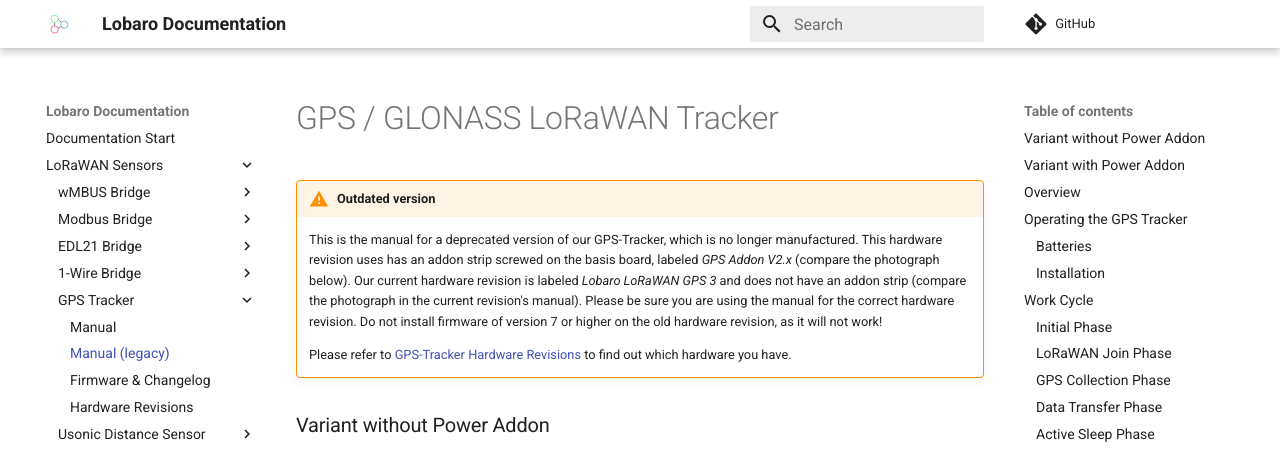
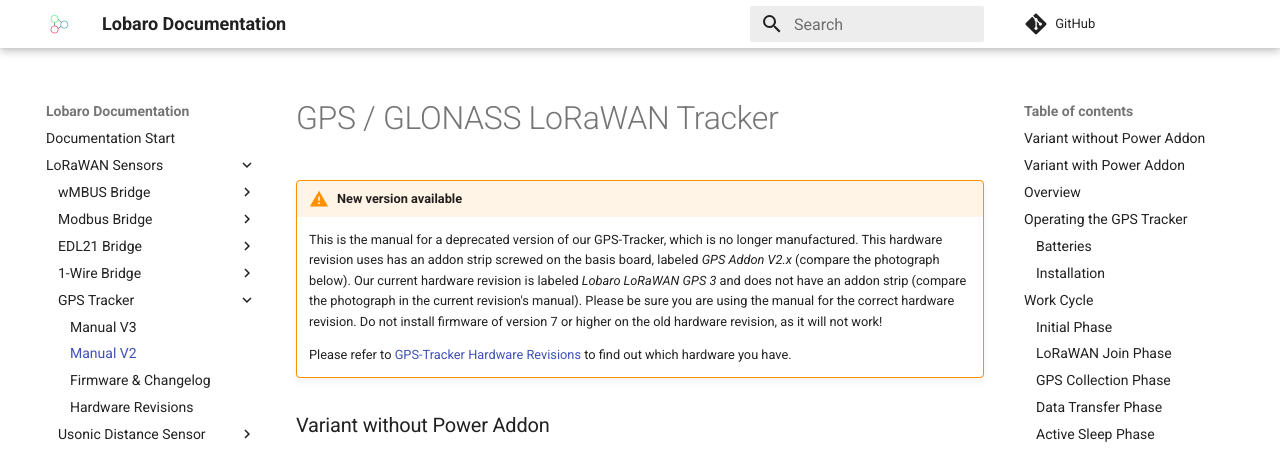
Before and after one commit to Lobaro/docs, an MkDocs documentation site: the page built from docs/lorawan-sensors/gps-lorawan/6.0.0/index.md, in a window 1280 px wide and 900 px high. Shown: the top 450 px of the window. Built offline with MkDocs 1.6.1 and Material for MkDocs 9.7.7, drawn with Linux system fonts in a browser that asks for light colours; a script that is not in the unit is left out; comment, search, counter and statistics services are not loaded.

Commit message:
Change wording for outdated.

```diff
--- a/docs/lorawan-sensors/gps-lorawan/6.0.0/index.md
+++ b/docs/lorawan-sensors/gps-lorawan/6.0.0/index.md
@@ -1,6 +1,6 @@
 # GPS / GLONASS LoRaWAN Tracker
 
-!!! warning "Outdated version"
+!!! warning "New version available"
     This is the manual for a deprecated version of our GPS-Tracker, which is no longer manufactured.
     This hardware revision uses has an addon strip screwed on the basis board, labeled *GPS Addon V2.x*
     (compare the photograph below). Our current hardware revision is labeled *Lobaro LoRaWAN GPS 3* and does
--- a/mkdocs.yml
+++ b/mkdocs.yml
@@ -76,8 +76,8 @@
           - Manual: lorawan-sensors/1-wire-lorawan/index.md
           - Firmware & Changelog: lorawan-sensors/1-wire-lorawan/firmware.md
       - GPS Tracker:
-          - Manual: lorawan-sensors/gps-lorawan/index.md
-          - Manual (legacy): lorawan-sensors/gps-lorawan/6.0.0/index.md
+          - Manual V3: lorawan-sensors/gps-lorawan/index.md
+          - Manual V2: lorawan-sensors/gps-lorawan/6.0.0/index.md
           - Firmware & Changelog: lorawan-sensors/gps-lorawan/firmware.md
           - Hardware Revisions: lorawan-sensors/gps-lorawan/revisions.md
       - Usonic Distance Sensor:
```
